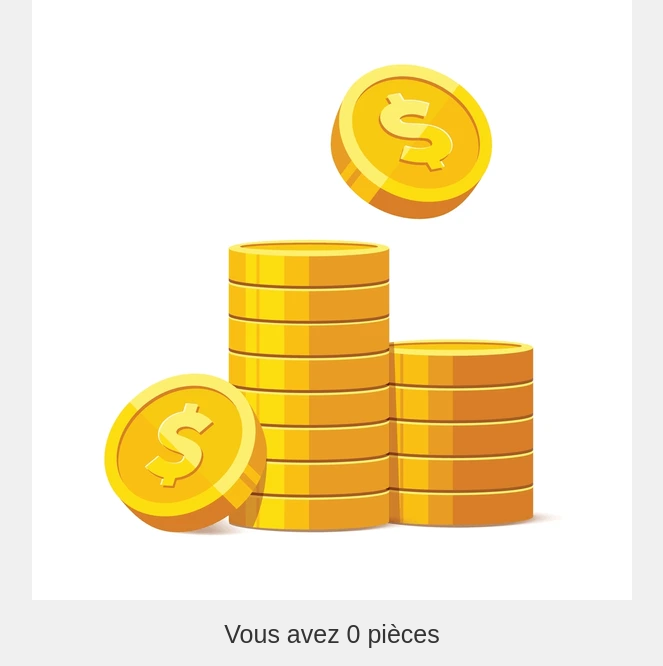
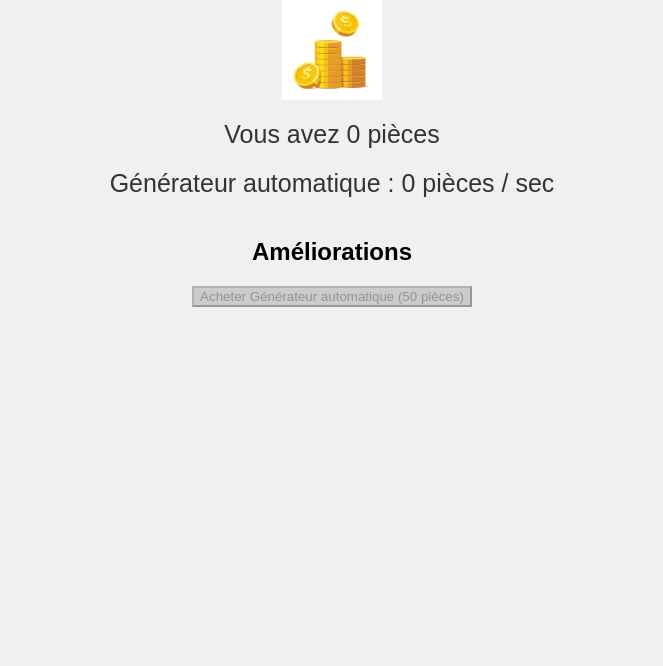
Before and after one commit to Ry4poff/moneyclicker, a plain HTML site: page index.html in a window 1280 px wide. Shown: the part 108-774 px from the top of the page, without its empty margins (308-971 px from the left). Drawn offline with Linux system fonts and the light colour scheme.

Commit message:
Update style.css

```diff
--- a/style.css
+++ b/style.css
@@ -19,20 +19,15 @@ h1 {
   margin-top: 20px;
 }
 
-button {
-  background-color: #f5a623;
-  color: white;
-  font-size: 20px;
-  border: none;
-  padding: 20px;
-  border-radius: 10px;
-  cursor: pointer;
+#coinImage {
+  width: 100px; /* Taille de la pièce */
+  height: 100px; /* Taille de la pièce */
+  cursor: pointer; /* Pour que l'image ressemble à un bouton cliquable */
   transition: transform 0.1s;
 }
 
-button:hover {
-  background-color: #f57c00;
-  transform: scale(1.1);
+#coinImage:hover {
+  transform: scale(1.1); /* Animation lors du survol */
 }
 
 #coinCount, #autoClickerCount {
@@ -49,18 +44,3 @@ button:disabled {
   background-color: #ccc;
   cursor: not-allowed;
 }
-@keyframes coinClickAnimation {
-  0% {
-    transform: scale(1);
-  }
-  50% {
-    transform: scale(1.2);
-  }
-  100% {
-    transform: scale(1);
-  }
-}
-
-.click-animation {
-  animation: coinClickAnimation 0.2s ease-in-out;
-}
```
